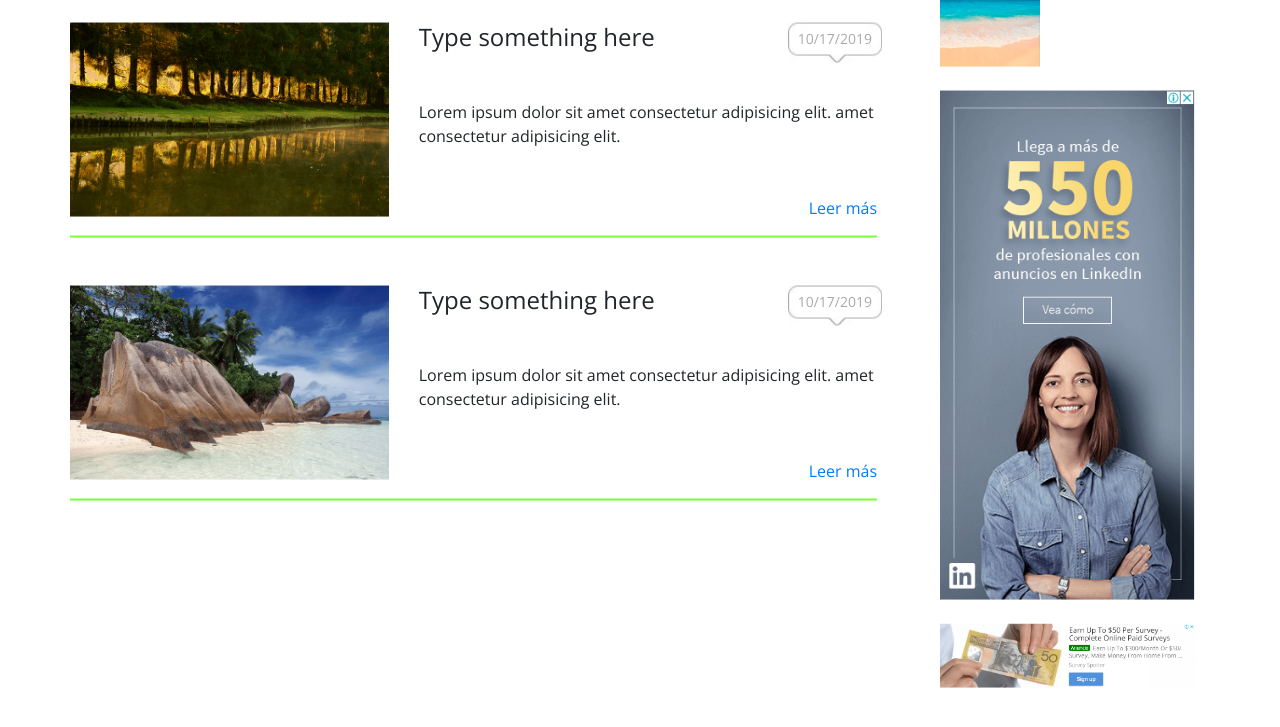
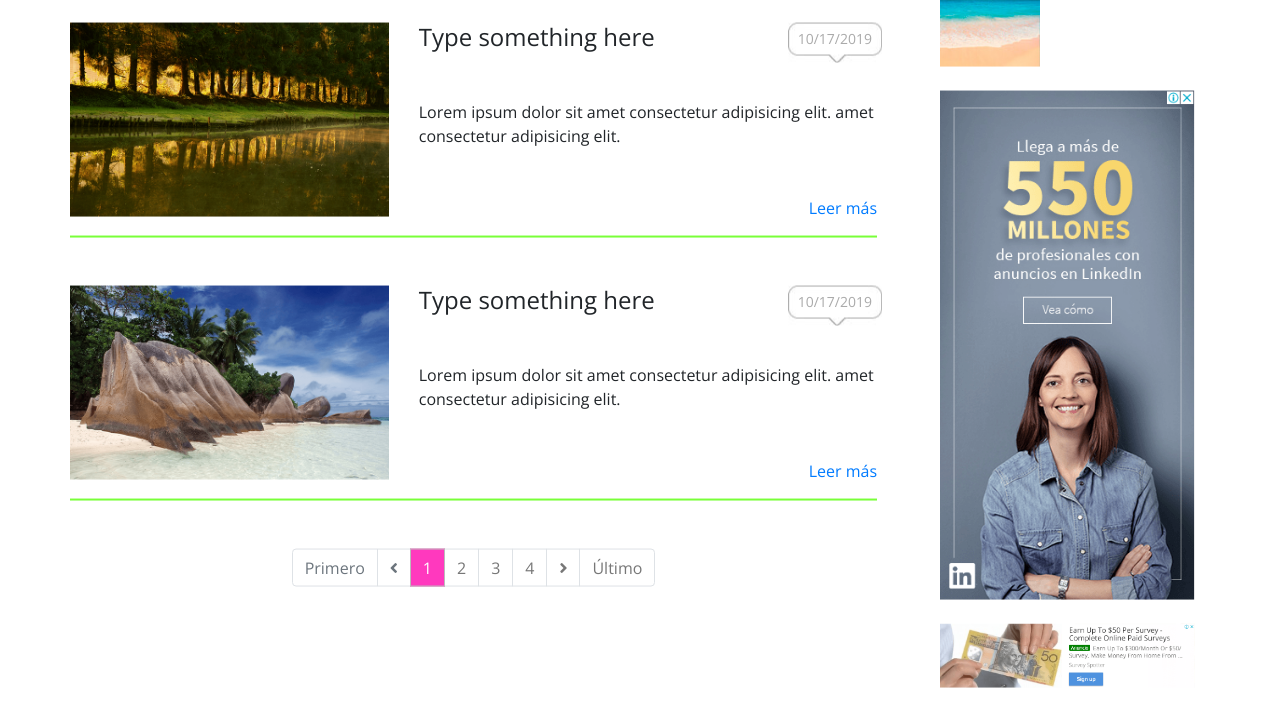
Before and after one commit to eduardzora/BlogDeViaje, a plain HTML site: page index.html in a window 1280 px wide. Shown: the part 1930-2657 px from the top of the page. Drawn offline with nearby package versions, Linux system fonts and the light colour scheme.

Commit message:
paginación para los artículos

```diff
--- a/css/style.css
+++ b/css/style.css
@@ -194,6 +194,14 @@ Contenido
 .lineaDivisora{
     border: 1px solid #79FF39;
 }
+.page-item.active .page-link{
+    background: #FF39BE;
+    color: white;
+    border:1px solid #BBB;
+}
+.page-link{
+    color: #777;
+}
 /*
  Tablet horizontal (LG screen 1024px)
 */
@@ -236,7 +244,7 @@ Contenido
         font-size: 18px;
     }
     .fecha{
-        top: -488px;
+        top: -343px;
     }
 }
 
--- a/index.html
+++ b/index.html
@@ -175,7 +175,7 @@
         <div class="container">
             <div class="row">
                 <!--Columna izquierda-->
-                <div class="col-12 col-lg-9 p-0 pr-lg-5">
+                <div class="col-12 col-md-8 col-lg-9 p-0 pr-lg-5">
                     <!--Artículo 1-->
                     <div class="row">
                         <div class="col-12 col-lg-5">
@@ -262,9 +262,14 @@
                         </div>
                     </div>
                     <hr class="mb-4 mb-lg-5 lineaDivisora">
+
+                    <div class="container d-none d-md-block">
+                        <ul class="pagination justify-content-center"></ul>
+                    </div>
+
                 </div>
                 <!--Columna derecha-->
-                <div class="d-none d-lg-block col-lg-3">
+                <div class="d-none d-md-block pt-md-4 pt-lg-0 col-lg-3 col-md-4">
                     <!--Sobre mi-->
                     <div class="sobreMi">
                         <h4>Sobre mi</h4>
@@ -327,6 +332,7 @@
     <!-- Latest compiled JavaScript -->
     <script src="https://maxcdn.bootstrapcdn.com/bootstrap/4.3.1/js/bootstrap.min.js"></script>
     <script src="js/plugins/jquery.jdSlider-latest.js"></script>
+    <script src="js/plugins/pagination.min.js"></script>
     <script src="js/script.js"></script>
 </body>
 
--- a/js/script.js
+++ b/js/script.js
@@ -44,3 +44,13 @@ $('.grid figure').mouseover(function () {
 $('.grid figure').mouseout(function () {
     $(this).css({ 'background-position': 'left top' });
 });
+
+//Paginación
+$('.pagination').twbsPagination({
+    totalPages: 10,
+    visiblePages: 4,
+    first: 'Primero',
+    last: 'Último',
+    prev: '<i class="fas fa-angle-left"><i/>',
+    next: '<i class="fas fa-angle-right"><i/>'
+});
```
